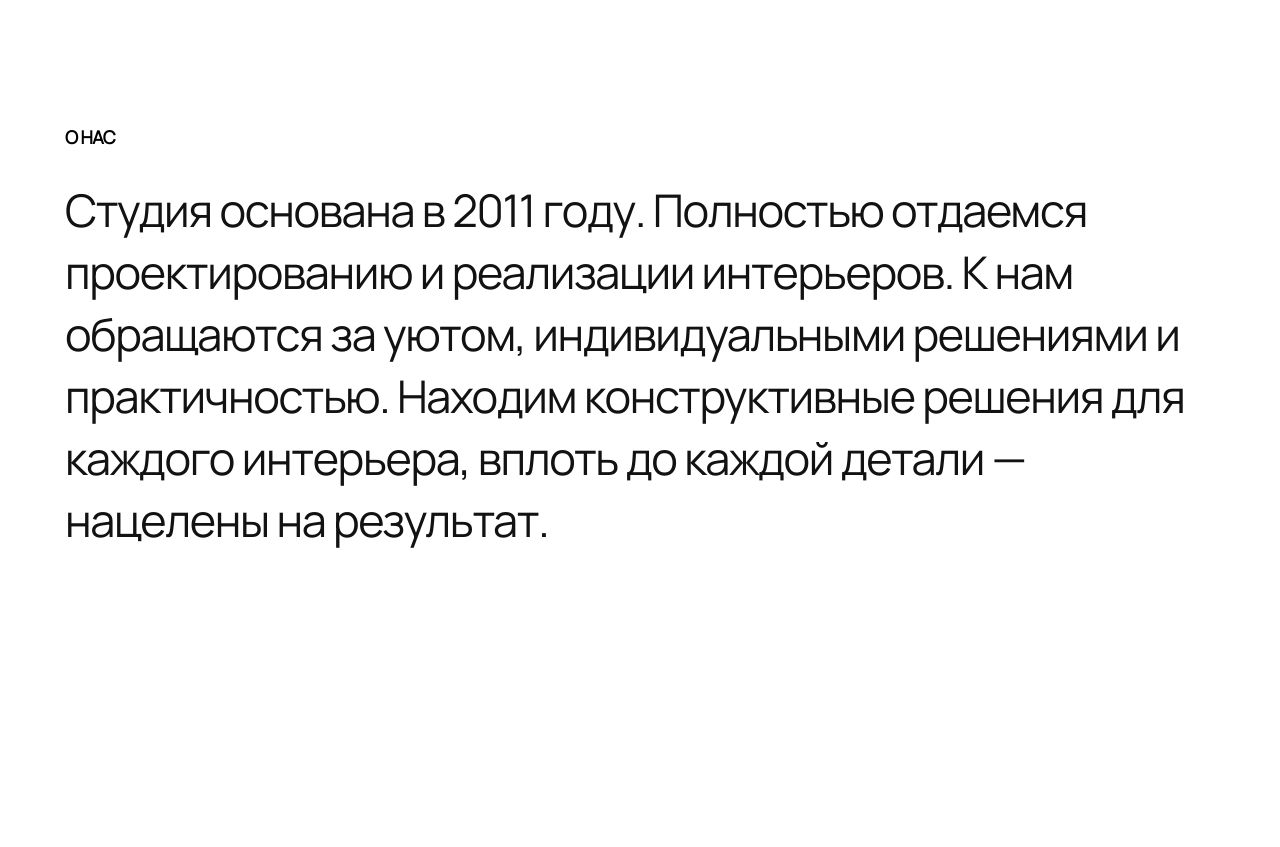
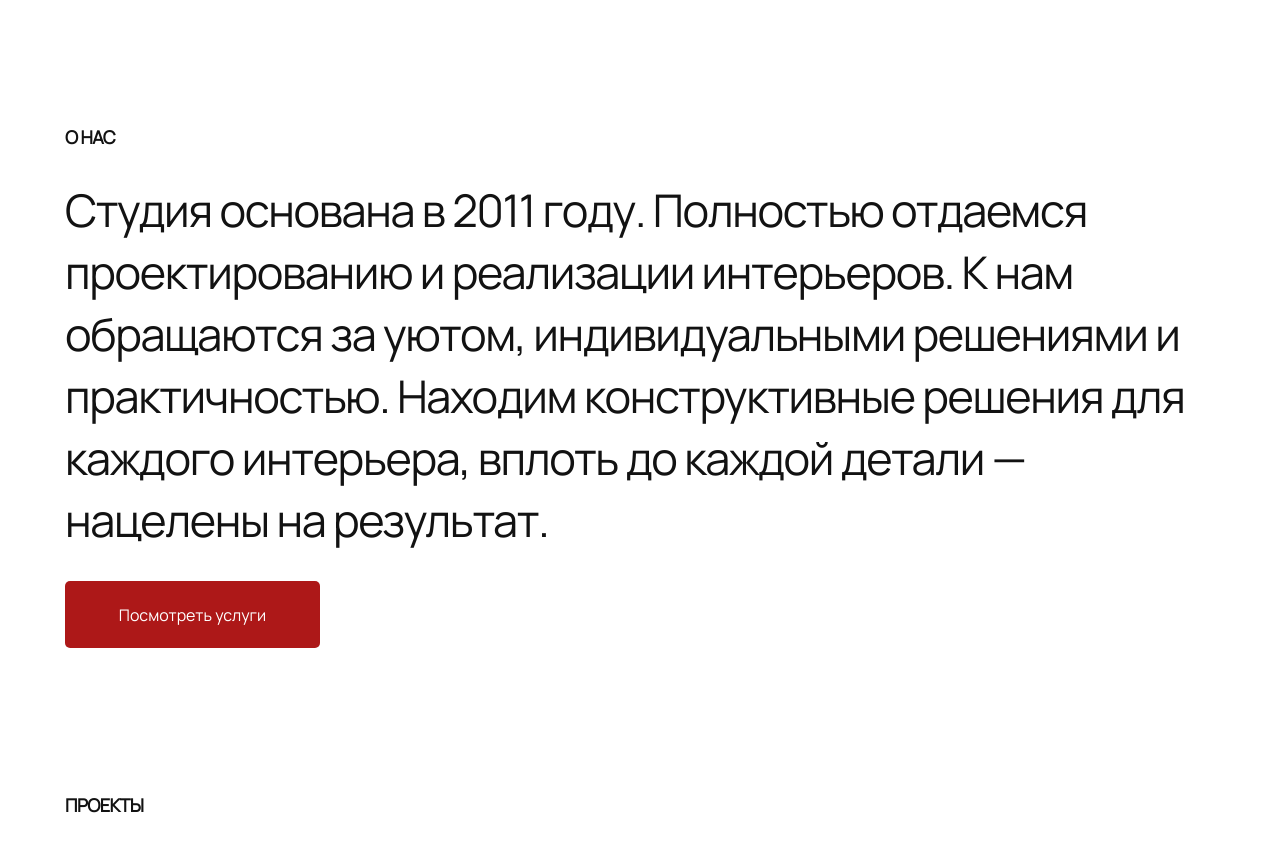
Before and after one commit to gavrishinigor/Metrica, a plain HTML site: page index.html in a window 1280 px wide. Shown: the part 800-1647 px from the top of the page. Before the commit the page ends 1351 px from the top, so only its background shows below. Drawn offline with Linux system fonts and the light colour scheme.

Commit message:
projects section

```diff
--- a/index.html
+++ b/index.html
@@ -39,14 +39,22 @@
                     </div>
                 </div>
             </section>
-            <section class="about-us">
+            <section class="second-section">
                 <div class="container">
+                    <div class="about-us">
                         <h2 class="about-us__heading">
                             О НАС
                         </h2>
                         <p class="about-us__description">
                             Студия основана в 2011 году. Полностью отдаемся проектированию и реализации интерьеров. К нам обращаются за уютом, индивидуальными решениями и практичностью. Находим конструктивные решения для каждого интерьера, вплоть до каждой детали — нацелены на результат.
                          </p>
+                         <button class="view__services">Посмотреть услуги</button>
+                    </div>
+                    <div class="projects">
+                        <h2 class="about-us__heading">
+                            ПРОЕКТЫ
+                        </h2>
+                    </div>
                 </div>
             </section>
         </work>
--- a/styles/style.css
+++ b/styles/style.css
@@ -1,6 +1,7 @@
 
 body {
     font-family: "Manrope", serif;
+    color: #121212;
 }
 
 .container {
@@ -54,6 +55,11 @@ body {
     color: white;
 }
 
+.about-us{
+    height: 518px;
+    margin-bottom: 150px;
+}
+
 .about-us__heading {
     display: block;
     padding-bottom: 30px;
@@ -64,11 +70,22 @@ body {
 }
 
 .about-us__description{
-    color: #121212;
-    font-family: Manrope;
+    display: block;
+    margin-bottom: 30px;
     font-size: 45px;
     font-style: normal;
     font-weight: 400;
     line-height: normal;
     letter-spacing: -1.35px;
 }
+
+.view__services{
+    cursor: pointer;
+    border-style: none;
+    display: block;
+    width: 255px;
+    height: 67px;
+    background-color: #AD1818;
+    color: white;
+    border-radius: 5px;
+}
```
Lines whose indentation alone changed are shown as unchanged.
